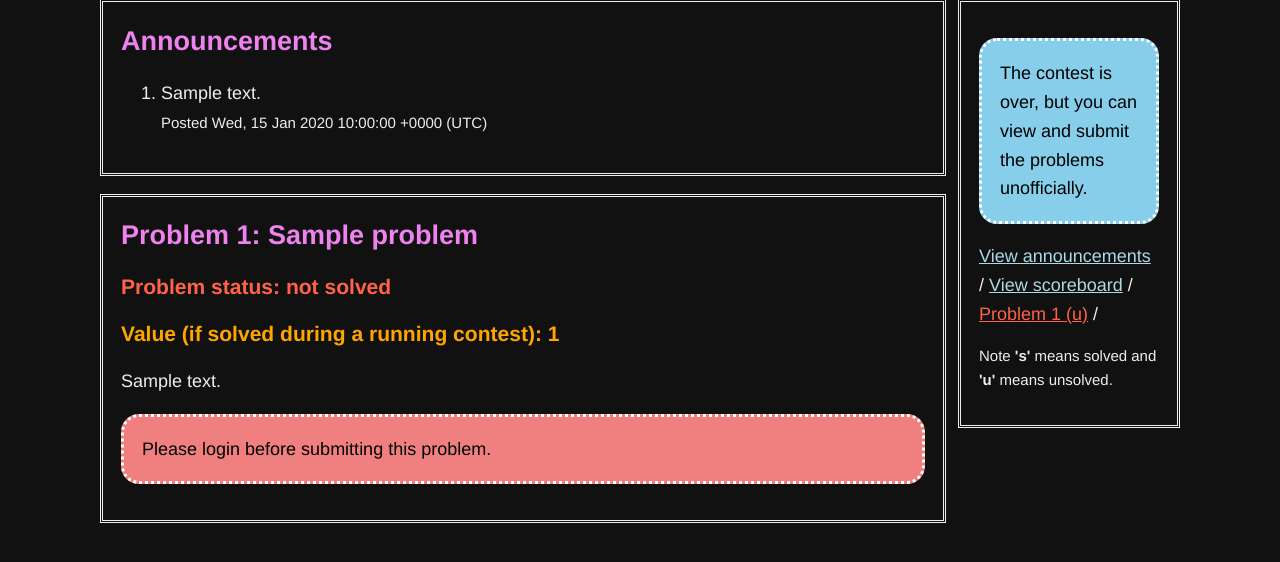
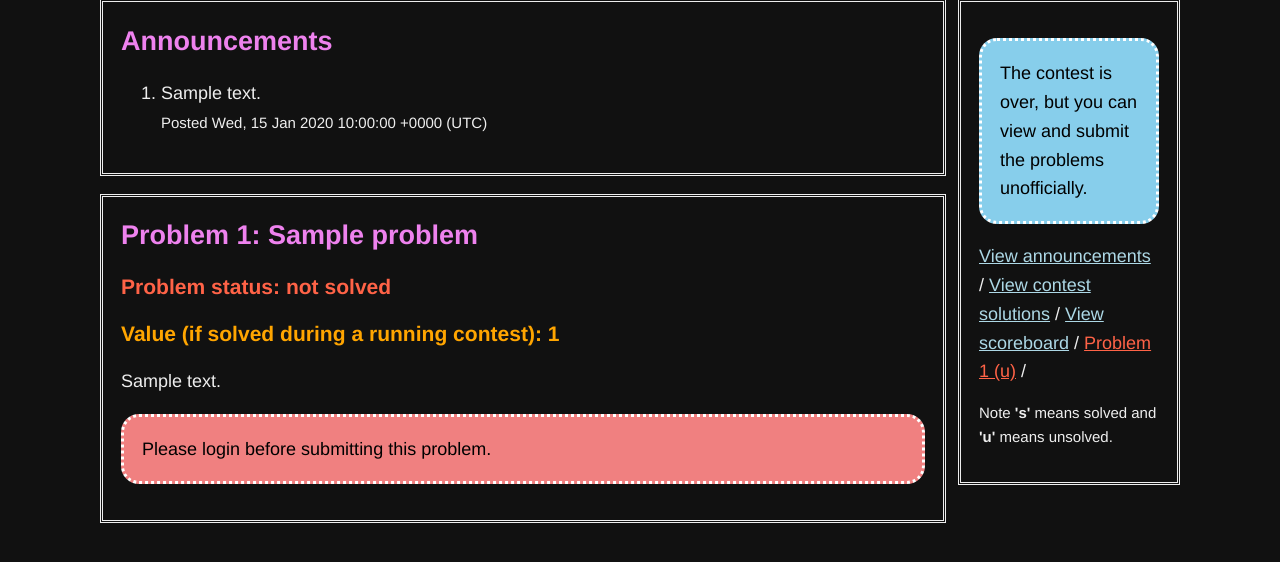
Before and after one commit to bkf2020/semicolon, a Django app: page /contests/1/arena/ in a window 1280 px wide. Shown: the part 147-709 px from the top of the page. Run offline with Django 4.2, Linux system fonts and the light colour scheme; tables that the repository leaves empty hold one stand-in row (values such as "Sample post"); parts of the project's set-up code (start-up, migrations or seed data) failed here and were passed over.

Commit message:
Show a url to the solutions of a contest (if it exists)

```diff
--- a/contests/models.py
+++ b/contests/models.py
@@ -11,6 +11,8 @@ class Contest(models.Model):
     end_time_url = models.URLField(default="")
     announcement_link = models.URLField(default="")
     time_limit = models.IntegerField(default=0)
+    has_solutions = models.BooleanField(default=False)
+    solutions_url = models.URLField(default="")
 
     def __str__(self):
         return self.name
--- a/contests/templates/contests/arena.html
+++ b/contests/templates/contests/arena.html
@@ -48,6 +48,9 @@
 				{% endfor %}
 			{% endif %}
 			<a href="#announcements">View announcements</a> /
+			{% if contest.has_solutions %}
+				<a href="{{ contest.solutions_url }}">View contest solutions</a> /
+			{% endif %}
 			{% if contest.ended_for_all %}
 				<a href="{% url 'contests-scoreboard' contest.id %}">View scoreboard</a> /
 			{% elif contest.user_finished_but_running %}
```
Also changed, not shown: contests/migrations/0010_contest_has_solutions_contest_solutions_url.py (added).
